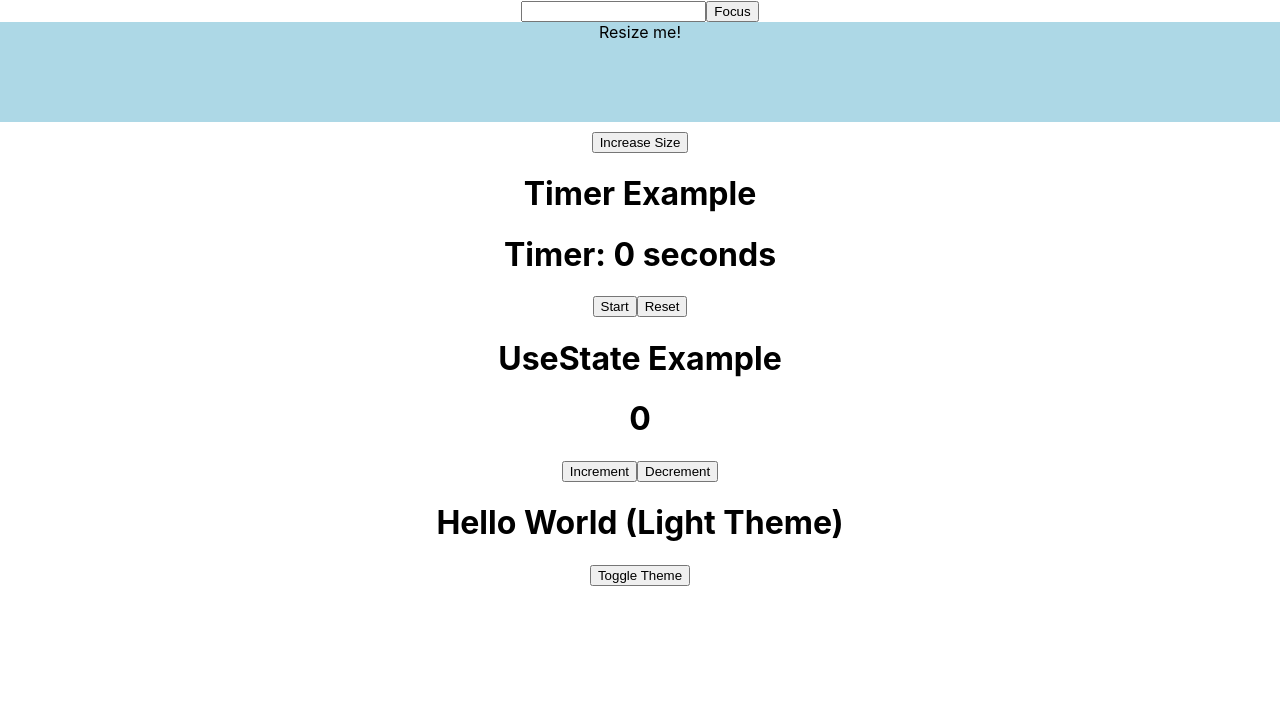
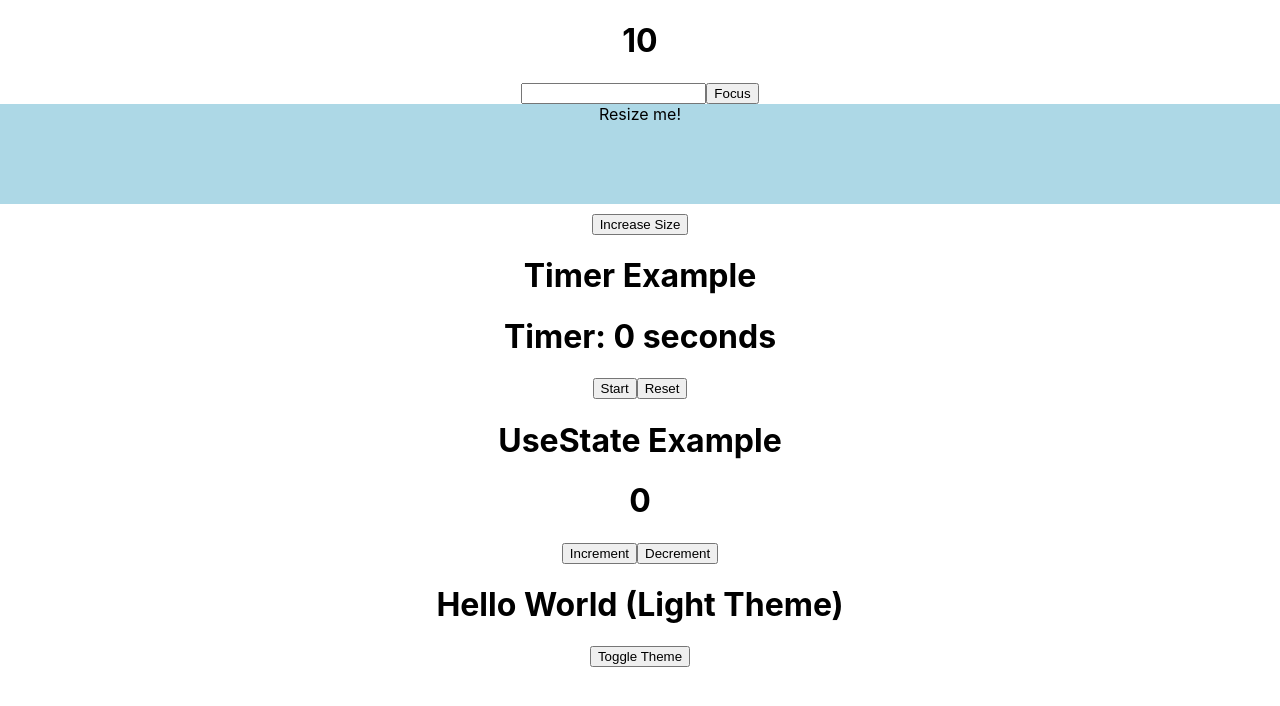
Before and after one commit to ravindrasharmacs/ReactProjDec, a React (Create React App) app: page / in a window 1280 px wide. Shown: the top 706 px of the page. Built offline with nearby package versions, Linux system fonts and the light colour scheme.

Commit message:
react_022 : useMemo for memoization

```diff
--- a/src/App.js
+++ b/src/App.js
@@ -5,6 +5,7 @@ import Timer from "./Timer";
 import DataFetchingComponent from "./DataFetchingComponent";
 import ResizableComponent from "./ResizableComponent";
 import Focus from "./Focus";
+import ExpCal from "./ExpCal";
 // import "./styles.css"
 import ExampleComponent from "./ExampleClass";
 
@@ -24,7 +25,7 @@ const ThemedApp = () => {
 const App = () => (
     //Example of useState hook
     <div className="App">
-
+         <ExpCal num={5} />
         <Focus />
         <ResizableComponent />
         <h1>Timer Example</h1>
--- /dev/null
+++ b/src/ExpCal.js
@@ -0,0 +1,17 @@
+/** useMemo , useCallBack hooks for memoization and callback function */
+
+import React, {  useMemo } from "react";
+
+// In ExpCal.js
+const ExpCal = ({ num }) => {
+    // Use num here
+    const compute = useMemo(() => num * 2, [num])
+    return (
+        // Your component JSX
+        <div>
+            <h1>{compute}</h1>
+        </div>
+    );
+};
+
+export default ExpCal;
```
